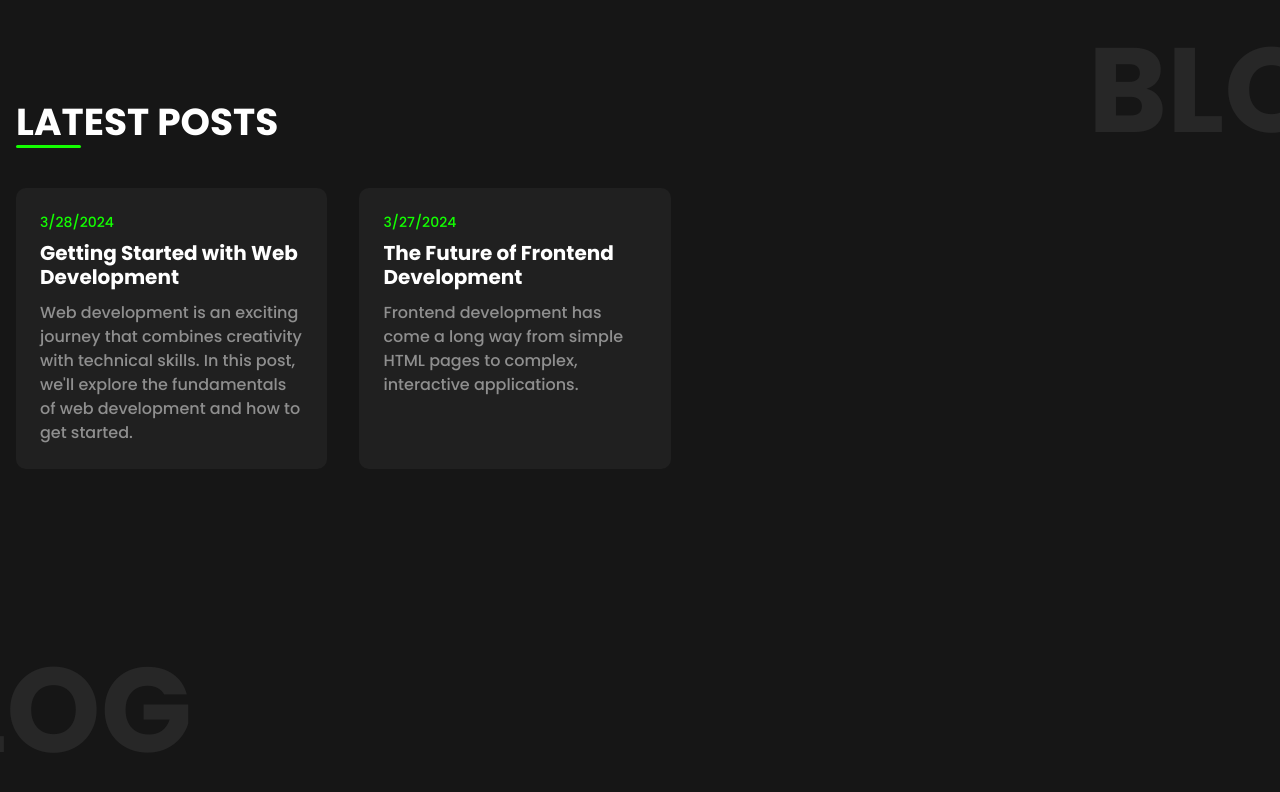
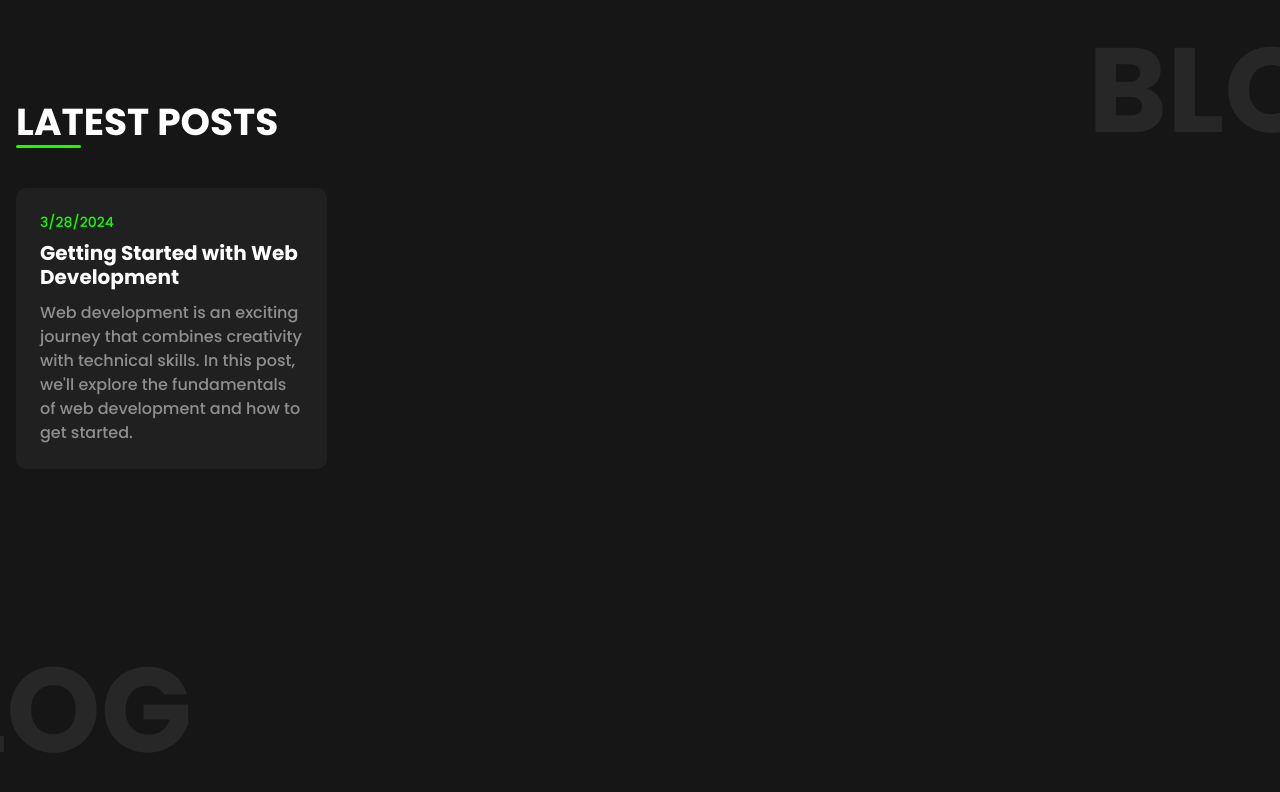
Before and after one commit to dzikriqalampacil/personal-website, a Next.js app: page /blog in a window 1280 px wide. Shown: the top 792 px of the page. Built offline with nearby package versions, Linux system fonts and the light colour scheme.

Commit message:
feat: change to 2025

```diff
--- a/data/blog-posts.js
+++ b/data/blog-posts.js
@@ -29,33 +29,4 @@ Remember, the key to success in web development is consistent practice and stayi
     author: "Dzikri Qalam Hatorangan",
     slug: "getting-started-with-web-development",
   },
-  {
-    id: 2,
-    title: "The Future of Frontend Development",
-    content: `## The Evolution of Frontend
-Frontend development has come a long way from simple HTML pages to complex, interactive applications.
-
-![Test Image](/favicon.png)
-
-## Current Trends
-Today's frontend landscape is dominated by:
-
-1. React and its ecosystem
-2. Next.js for server-side rendering
-3. TypeScript for type safety
-4. Modern CSS frameworks
-
-## What's Next?
-The future of frontend development looks promising with:
-
-- Web Components
-- Edge Computing
-- AI Integration
-- Progressive Web Apps
-
-Stay tuned for more updates on the ever-evolving world of frontend development!`,
-    date: "2024-03-27",
-    author: "Dzikri Qalam Hatorangan",
-    slug: "future-of-frontend-development",
-  },
 ];
```
Also changed, not shown: ui/component/Footer/index.jsx (+10 -10 lines).
